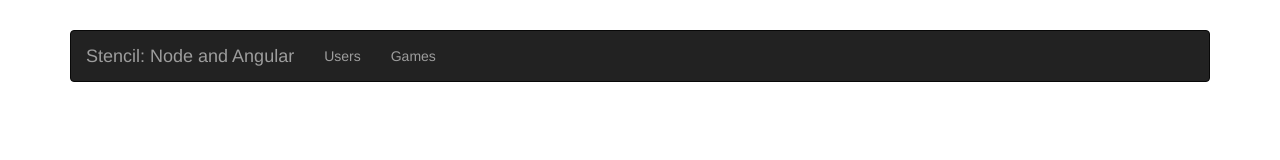
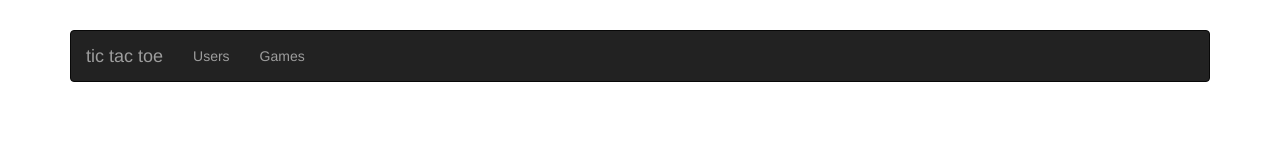
Before and after one commit to megancoyle/tic-tac-toe, a website: page public/index.html in a window 1280 px wide. Drawn offline with Linux system fonts and the light colour scheme.

Commit message:
Update header

```diff
--- a/public/index.html
+++ b/public/index.html
@@ -29,7 +29,7 @@
 	<!-- HEADER -->
 	<nav class="navbar navbar-inverse">
 		<div class="navbar-header">
-			<a class="navbar-brand" href="/">Stencil: Node and Angular</a>
+			<a class="navbar-brand" href="/">tic tac toe</a>
 		</div>
 		<ul class="nav navbar-nav">
 			<li><a href="/users">Users</a></li>
```
